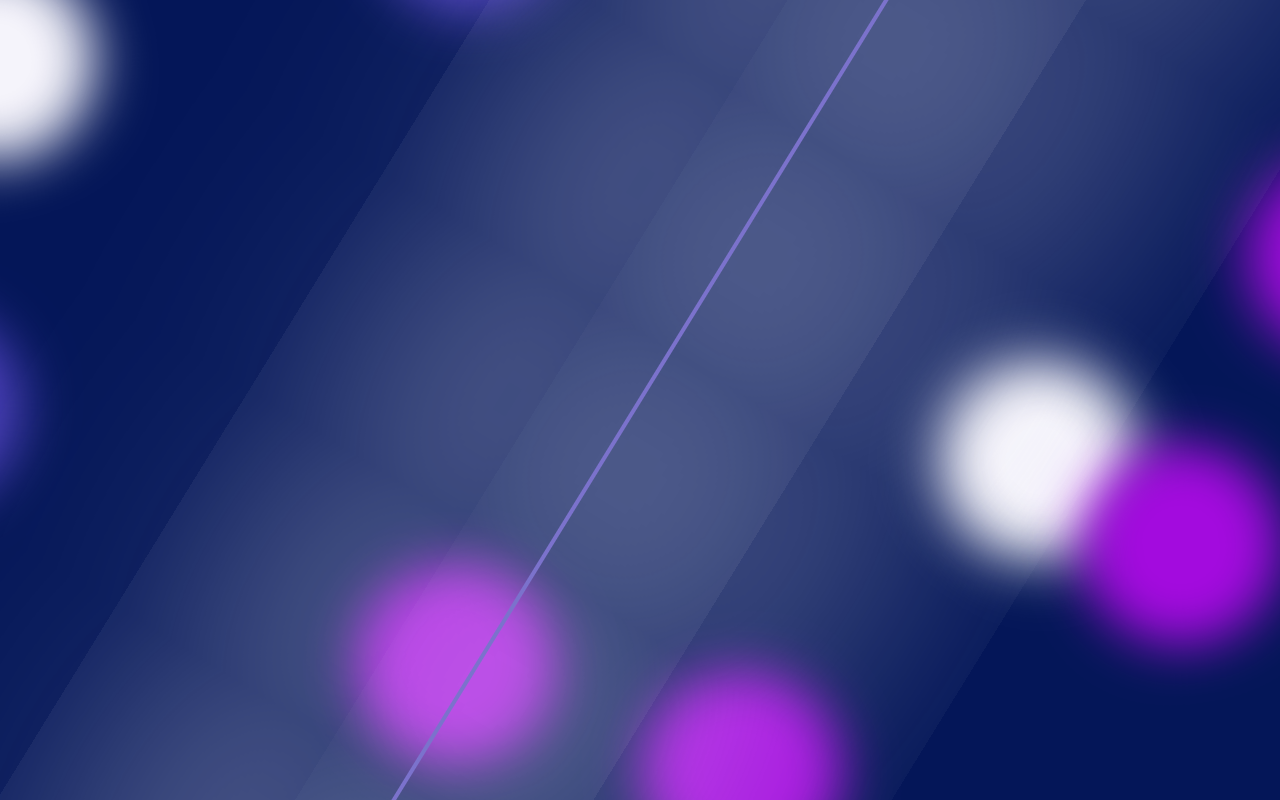
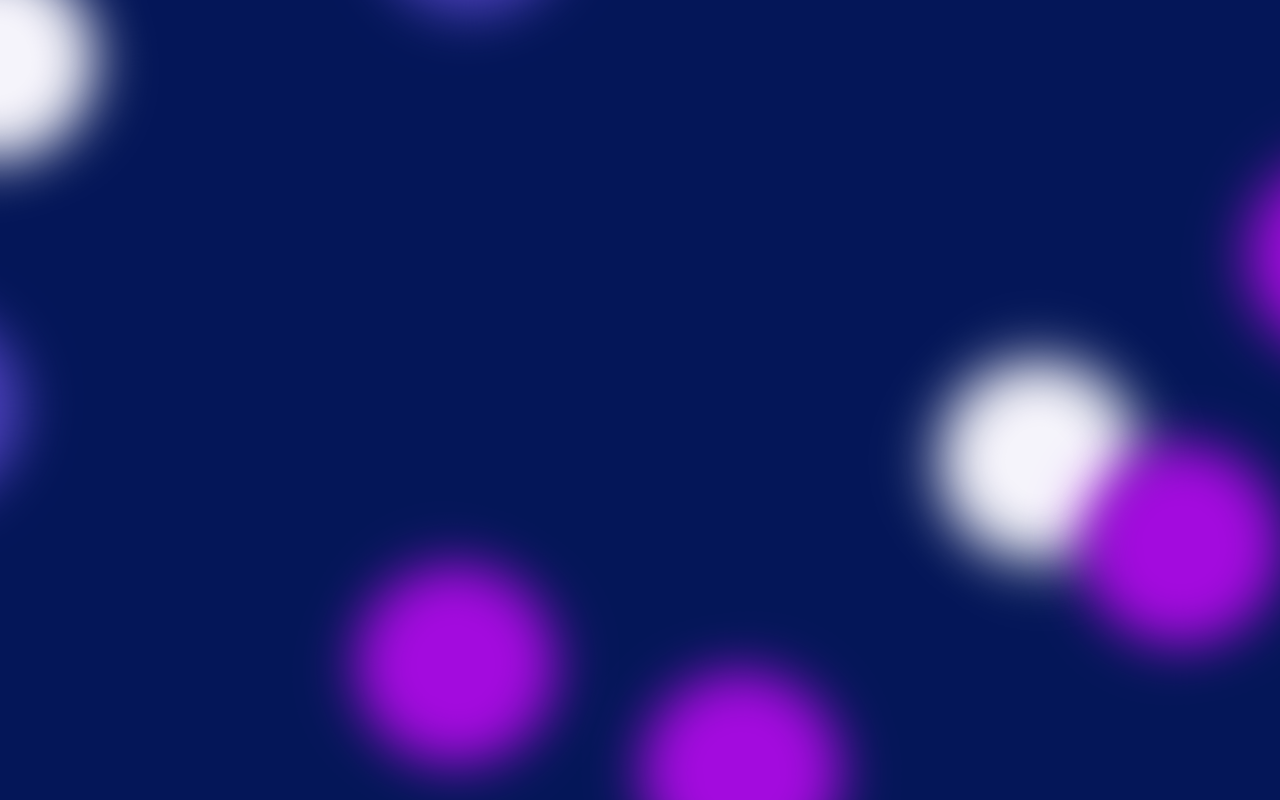
Before and after one commit to mtc-developing/DailyLog, a React (Vite) app in the folder DailyLog/: page / in a window 1280 px wide. Built offline with nearby package versions, Linux system fonts and the light colour scheme; a web font is replaced by a local one.

Commit message:
fucking NAILED IT, with the subtle power of op[acity

```diff
--- a/DailyLog/src/Title/Title.module.css
+++ b/DailyLog/src/Title/Title.module.css
@@ -23,7 +23,7 @@ overflow-y: hidden;
     justify-content: center;
     padding: 2rem;
     border: 1px solid rgb(245, 244, 251);
-    animation: title-container 5s ease forwards;
+    animation: title-container 3s ease forwards;
     animation-delay: 5s;
 }
 
@@ -36,20 +36,19 @@ overflow-y: hidden;
     50%{
         border: 3px solid rgb(76, 64, 186);
         transform:rotate(-30deg);
-        box-shadow: 0px 0px 500px 500px rgba(245, 244, 251, 0.5);
+        opacity: 1;
     }
     85%{
         transform: rotate(1080deg);
-        box-shadow: 0px 0px 1px 1px rgba(245, 244, 251, 0.1);
-    }
-    90%{
-        box-shadow: 0px 100px 10px 10px white;
+        border: 2px solid rgba(76, 64, 186, 0.411);
+        box-shadow: 0px 0px 20px 20px rgba(245, 244, 251, 0.2);
     }
     100%{
         height: 0;
         padding:0;
-        border: 2px solid rgb(245, 244, 251);
-        box-shadow: 0px 100px 10px 10px white;
+        border: 2px solid rgb(76, 64, 186);
+        box-shadow: 0px 100vh 150px 100px rgba(245, 244, 251, 0.021);
+        opacity: 0;
         transform: translateY(-200vh);
     }
 }
```
